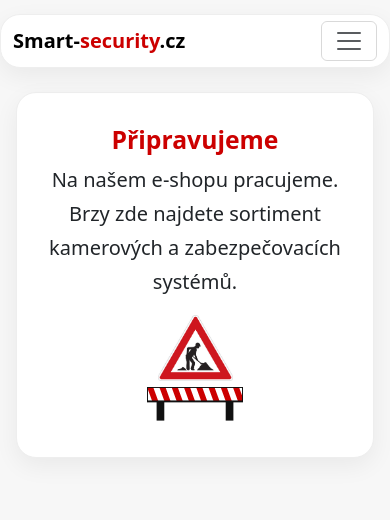
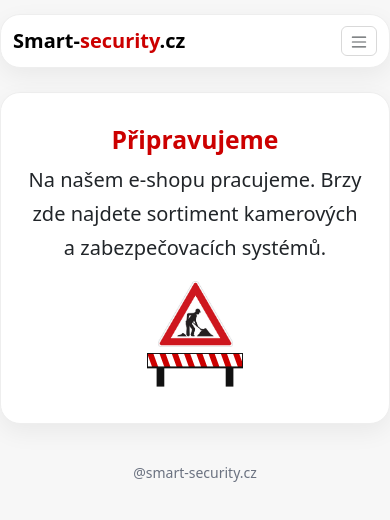
Before and after one commit to Scrappy2024/smart-security, a plain HTML site: page eshop.html in a window 390 px wide. Drawn offline with nearby package versions, Linux system fonts and the light colour scheme.

Commit message:
Add files via upload

```diff
--- a/eshop.html
+++ b/eshop.html
@@ -16,19 +16,22 @@
 
 body{ background:#f7f7f7; }
 
-/* Header card only on inner container */
+/* Header: card only on inner container; ensure same visual width as content */
 .navbar{ background:transparent; border:0; margin-top:10px; }
 .navbar .container-fluid{
   max-width:820px; margin-inline:auto; padding-inline:12px;
   background:#fff; border:1px solid #eee; border-radius:20px;
   box-shadow:0 8px 24px rgba(0,0,0,.06);
 }
+.navbar-toggler{ padding:4px 8px; }                  /* smaller button */
+.navbar-toggler-icon{ width:18px; height:18px; }     /* smaller icon */
+
 @media (max-width:576px){
   .navbar{ margin-top:6px; }
   .navbar .container-fluid{ padding-block:6px; }
 }
 
-.wrap{ max-width:820px; margin-inline:auto; padding: clamp(16px,3vw,28px) 16px; }
+.wrap{ max-width:820px; margin-inline:auto; padding: 16px 0 28px; } /* no horizontal padding for perfect edge alignment */
 .cardish{ background:#fff; border:1px solid #eee; border-radius:20px; box-shadow:0 8px 24px rgba(0,0,0,.06); }
 
 .logo{ max-width:300px; width:80%; height:auto; }
@@ -42,6 +45,9 @@ body{ background:#f7f7f7; }
 .city-list li{ margin-left:20px; }
 @media (max-width:768px){ .city-list{ grid-template-columns:repeat(2,1fr); } }
 .mapwrap img{ max-width:100%; height:auto; border-radius:14px; border:1px solid #eee; box-shadow:0 6px 18px rgba(0,0,0,.05); }
+
+/* Footer */
+.site-footer{ max-width:820px; margin:10px auto 24px; color:#6b7280; font-size:14px; text-align:center; }
 </style>
 </head>
 <body>
@@ -83,6 +89,7 @@ body{ background:#f7f7f7; }
     </section>
   </main>
 
+  <footer class="site-footer">@smart-security.cz</footer>
   <script src="https://cdn.jsdelivr.net/npm/bootstrap@5.3.3/dist/js/bootstrap.bundle.min.js"></script>
 </body>
 </html>
```
Also changed, not shown: index.html (+9 -2 lines), kontakt.html (+9 -2 lines), pusobnost.html (+9 -2 lines), sluzby.html (+9 -2 lines).
